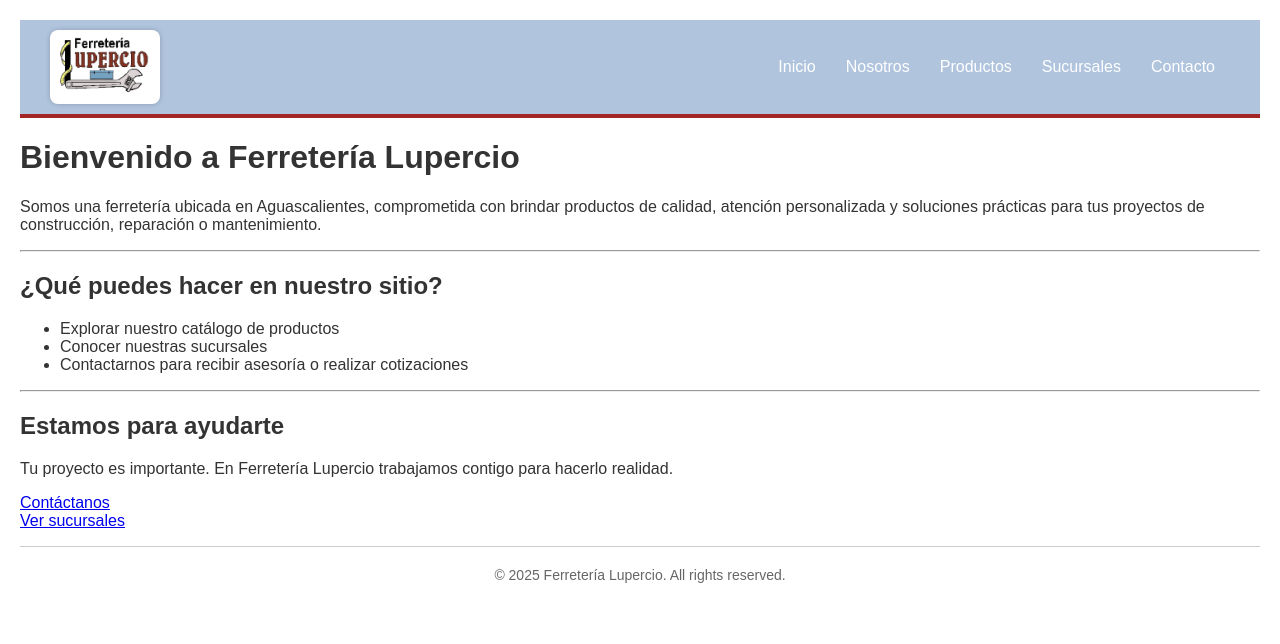
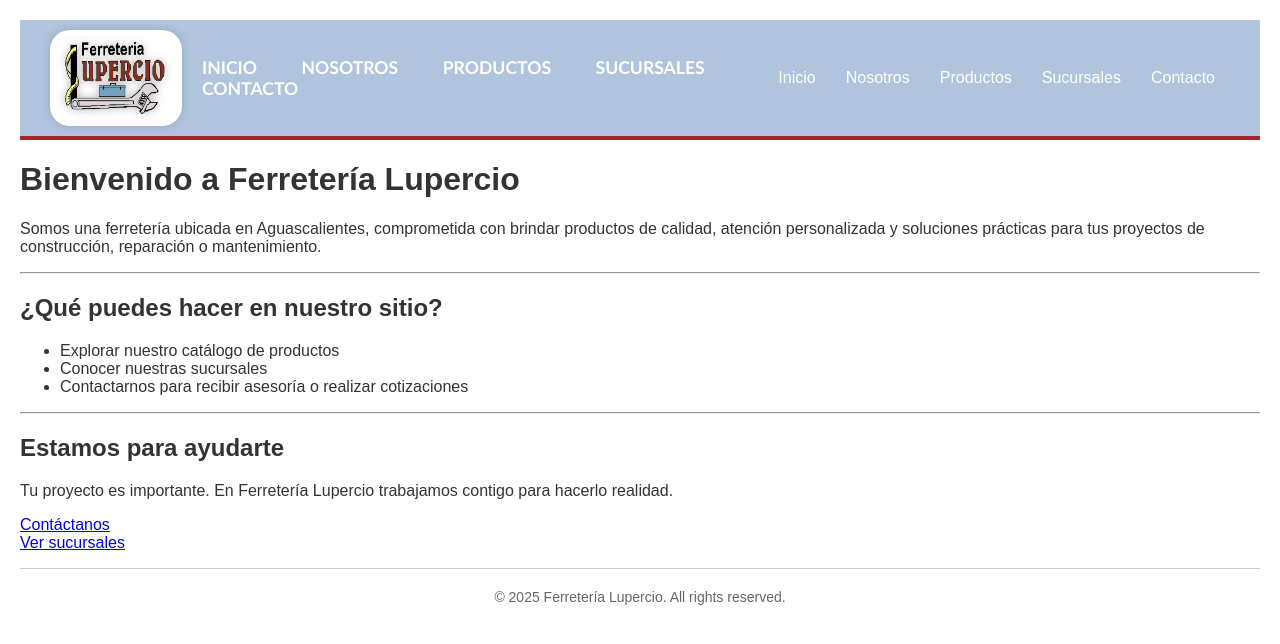
Before and after one commit to Ferreteria-Lupercio/Ferreteria-Lupercio.github.io, a Jekyll site: the page built from index.md, in a window 1280 px wide. Shown: the top 644 px of the page. Built offline with Jekyll 4.4.1, drawn with Linux system fonts in a browser that asks for light colours.

Commit message:
Enhance header with larger logo and bold styled navigation links
- Increased logo size to improve visibility and presence
- Added subtle drop-shadow to logo for better contrast and depth
- Styled logo container with white rounded background and soft shadow for emphasis
- Updated navigation links with bold font, uppercase text, and larger size for stronger impact
- Improved overall header aesthetics and user experience

```diff
--- a/_layouts/default.html
+++ b/_layouts/default.html
@@ -81,9 +81,17 @@
   </head>
   <body>
 <header style="width: 100%; display: flex; align-items: center; justify-content: space-between; background-color: #B0C4DE; padding: 10px 30px; box-sizing: border-box; position: relative;">
-  <div style="background-color: white; padding: 5px 10px; border-radius: 8px; box-shadow: 0 0 5px rgba(0, 0, 0, 0.2);">
-    <img src="/assets/logo.png" alt="Ferretería Lupercio Logo" style="height: 60px;" />
+  <div style="background-color: white; padding: 8px 15px; border-radius: 20px; box-shadow: 0 0 10px rgba(0,0,0,0.15); display: flex; align-items: center;">
+    <img src="/assets/logo.png" alt="Ferretería Lupercio Logo" style="height: 80px; filter: drop-shadow(0 0 4px rgba(0,0,0,0.3));" />
   </div>
+
+  <nav>
+    <a href="/" style="color: white; text-decoration: none; margin: 0 20px; font-family: 'Trebuchet MS', Georgia, serif; font-weight: 700; font-size: 1.1rem; text-transform: uppercase;">Inicio</a>
+    <a href="/Nosotros" style="color: white; text-decoration: none; margin: 0 20px; font-family: 'Trebuchet MS', Georgia, serif; font-weight: 700; font-size: 1.1rem; text-transform: uppercase;">Nosotros</a>
+    <a href="/Productos" style="color: white; text-decoration: none; margin: 0 20px; font-family: 'Trebuchet MS', Georgia, serif; font-weight: 700; font-size: 1.1rem; text-transform: uppercase;">Productos</a>
+    <a href="/Sucursales" style="color: white; text-decoration: none; margin: 0 20px; font-family: 'Trebuchet MS', Georgia, serif; font-weight: 700; font-size: 1.1rem; text-transform: uppercase;">Sucursales</a>
+    <a href="/Contacto" style="color: white; text-decoration: none; margin: 0 20px; font-family: 'Trebuchet MS', Georgia, serif; font-weight: 700; font-size: 1.1rem; text-transform: uppercase;">Contacto</a>
+  </nav>
 
   <!-- Botón hamburguesa -->
   <button id="menu-toggle" aria-label="Toggle menu" style="display: none; background: none; border: none; font-size: 28px; color: white; cursor: pointer;">
```
